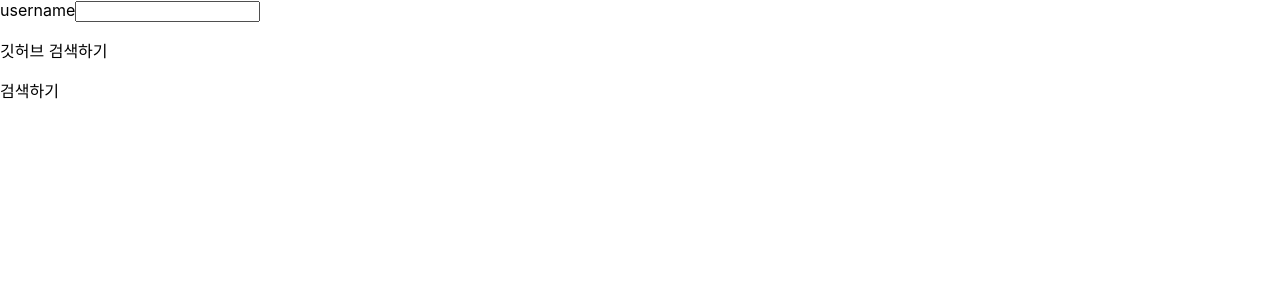
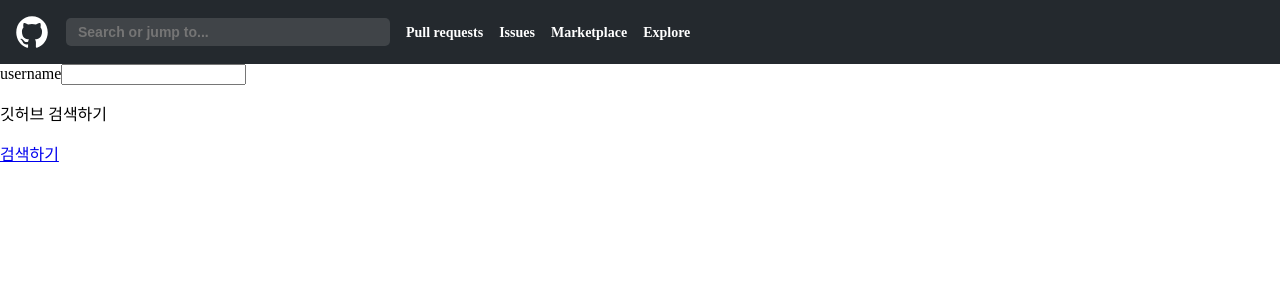
Before and after one commit to BBD810/first-next-app, a Next.js app: page / in a window 1280 px wide. Shown: the top 300 px of the page. Built offline with nearby package versions, Linux system fonts and the light colour scheme.

Commit message:
공통 헤더를 만들어서 적용하라

```diff
--- /dev/null
+++ b/components/Header.jsx
@@ -0,0 +1,68 @@
+import React, { useState } from 'react';
+import { useRouter } from 'next/router';
+import css from 'styled-jsx/css';
+import { IoLogoGithub } from 'react-icons/io';
+
+const HeaderCss = css`
+	.header-wrapper {
+		padding: 14px 14px;
+		background-color: #24292e;
+		line-height: 0;
+		display: flex;
+		align-items: center;
+	}
+	.header-search-form input {
+		margin: 0 16px;
+		background-color: hsla(0, 0%, 100%, 0.125);
+		width: 300px;
+		height: 28px;
+		border: none;
+		border-radius: 5px;
+		outline: none;
+		color: white;
+		padding: 0px 12px;
+		font-size: 14px;
+		font-weight: bold;
+	}
+	.header-navigations a {
+		color: white;
+		margin-right: 16px;
+		font-size: 14px;
+		font-weight: bold;
+		text-decoration: none;
+	}
+`;
+
+const Header = () => {
+	const router = useRouter();
+	const [username, setUsername] = useState('');
+	const onSubmit = (e) => {
+		e.preventDefault();
+		router.push(`/users/${username}`);
+		setUsername('');
+	};
+
+	return (
+		<div>
+			<div className='header-wrapper'>
+				<IoLogoGithub color='white' size={36} />
+				<form className='header-search-form' onSubmit={onSubmit}>
+					<input
+						value={username}
+						placeholder='Search or jump to...'
+						onChange={(e) => setUsername(e.target.value)}
+					/>
+				</form>
+				<nav className='header-navigations'>
+					<a href='https://github.com/pulls'>Pull requests</a>
+					<a href='https://github.com/issues'>Issues</a>
+					<a href='https://github.com/marketplace'>Marketplace</a>
+					<a href='https://github.com/explore'>Explore</a>
+				</nav>
+			</div>
+			<style jsx>{HeaderCss}</style>
+		</div>
+	);
+};
+
+export default Header;
--- a/pages/_app.js
+++ /dev/null
@@ -1,7 +0,0 @@
-import '../styles/globals.css'
-
-function MyApp({ Component, pageProps }) {
-  return <Component {...pageProps} />
-}
-
-export default MyApp
--- /dev/null
+++ b/pages/_app.jsx
@@ -0,0 +1,19 @@
+import Header from '../components/Header';
+
+const MyApp = ({ Component, pageProps }) => {
+	return (
+		<>
+			<Header />
+			<Component {...pageProps} />
+			<style jsx global>
+				{`
+					body {
+						margin: 0;
+					}
+				`}
+			</style>
+		</>
+	);
+};
+
+export default MyApp;
```
